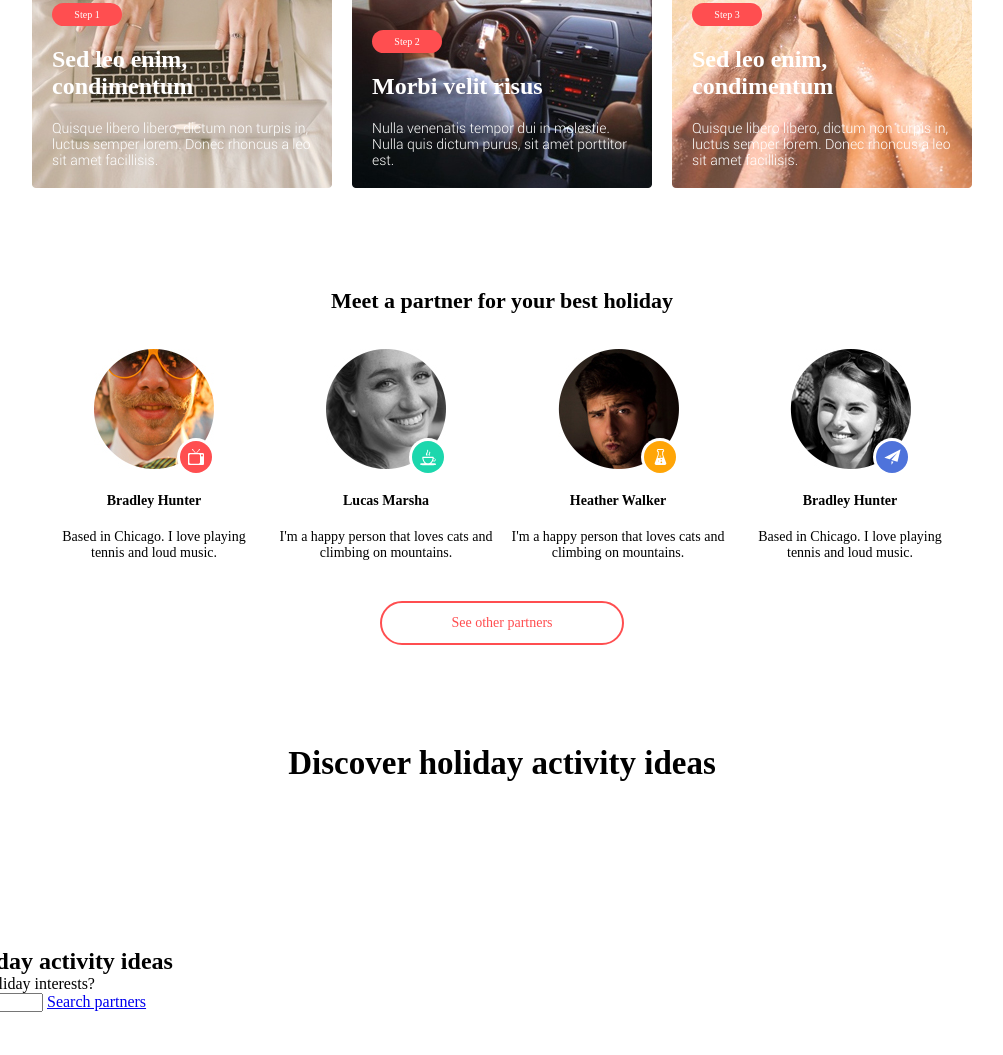
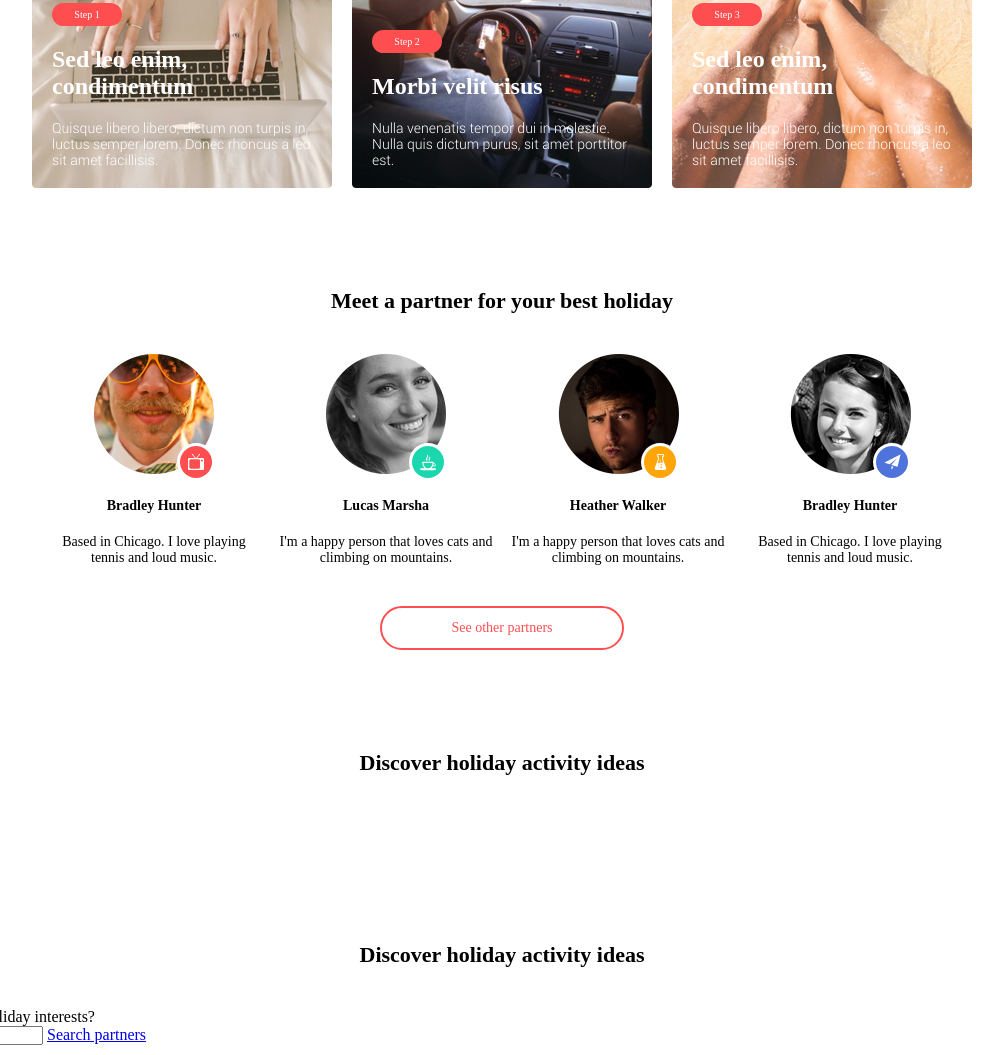
Before and after one commit to NazarovAn/bam-course, a website built with webpack: page src/index.html in a window 1280 px wide. Shown: the part 1078-2133 px from the top of the page, without its empty margins (138-1141 px from the left). Built offline with nearby package versions, Linux system fonts and the light colour scheme; files whose address does not match are found by name.

Commit message:
changed content titles

```diff
--- a/src/blocks/content/__how-it-works/how-it-works__title.css
+++ /dev/null
@@ -1,7 +0,0 @@
-.how-it-works__title {
-  font-size: 1.375rem;
-  font-family: "Montserrat";
-  text-align: center;
-  padding-top: 100px;
-  padding-bottom: 40px;
-}
--- a/src/blocks/content/__ideas/ideas.css
+++ b/src/blocks/content/__ideas/ideas.css
@@ -1,6 +1,4 @@
 .content__ideas {
-  padding-top: 100px;
-  padding-bottom: 100px;
   font-family: "Montserrat";
   font-size: 22px;
   font-weight: bold;
@@ -8,9 +6,3 @@
   max-width: 940px;
   margin: auto;
 }
-
-.ideas__title {
-  color: #000000;
-  padding-bottom: 40px;
-  text-align: center;
-}
--- a/src/blocks/content/__partners/partners__title.css
+++ b/src/blocks/content/__partners/partners__photo.css
@@ -1,12 +1,3 @@
-.partners__title {
-  font-family: "Montserrat";
-  font-weight: bold;
-  font-size: 22px;
-  text-align: center;
-  padding-top: 100px;
-  padding-bottom: 35px;
-}
-
 .partners-list-item__photo {
   position: relative;
 }
--- /dev/null
+++ b/src/blocks/content/content__title.css
@@ -0,0 +1,9 @@
+.content__title {
+  font-family: "Montserrat";
+  font-weight: bold;
+  font-size: 1.375rem;
+  color: #000000;
+  padding-top: 100px;
+  padding-bottom: 40px;
+  text-align: center;
+}
--- a/src/index.html
+++ b/src/index.html
@@ -25,7 +25,7 @@
 
   <main class="page__content">
     <div class="content__how-it-works">
-      <h2 class="how-it-works__title">How Dreamshare works?</h2>
+      <h2 class="content__title">How Dreamshare works?</h2>
       <div class="how-it-works__steps">
         <article class="steps__item step-one">
           <span class="steps-item__number">Step 1</span>
@@ -54,7 +54,7 @@
       </div>
 
       <div class="content__partners">
-        <h2 class="partners__title">Meet a partner for your best holiday</h2>
+        <h2 class="content__title">Meet a partner for your best holiday</h2>
         <ul class="partners__list">
           <li class="partners-list__item">
             <div class="partners-list-item__photo">
@@ -160,7 +160,7 @@
     </div>
 
     <div class="content__ideas">
-      <h2 class="ideas__title">Discover holiday activity ideas</h2>
+      <h2 class="content__title">Discover holiday activity ideas</h2>
       <di class="ideas__slide-list">
         <div class="ideas__slide">
           <img src="/src/blocks/content/__ideas/img/Sport and Activity.jpg" alt="">
@@ -194,7 +194,7 @@
     </div>
 
     <div class="content__partners-search">
-      <h2 class="partners-search__title">Discover holiday activity ideas</h2>
+      <h2 class="content__title">Discover holiday activity ideas</h2>
       <span class="partners-search__text">Hi! What are your holiday interests?</span>
       <form class="partners-search__form">
         <input type="text" class="partners-search-form__input" placeholder="Enter your interests">
--- a/src/index.js
+++ b/src/index.js
@@ -5,10 +5,10 @@ import './blocks/header/header-menu__logo.css';
 import './blocks/header/header-menu__sign.css';
 import './blocks/header/header__promo.css';
 import './blocks/header/header__find-partner-button.css';
-import './blocks/content/__how-it-works/how-it-works__title.css';
+import './blocks/content/content__title.css';
 import './blocks/content/__how-it-works/how-it-works__steps.css';
 import './blocks/content/__how-it-works/steps__item.css';
-import './blocks/content/__partners/partners__title.css';
+import './blocks/content/__partners/partners__photo.css';
 import './blocks/content/__partners/partners__list.css';
 import './blocks/content/__partners/partners__button.css';
 import './blocks/content/__ideas/ideas.css';
```
